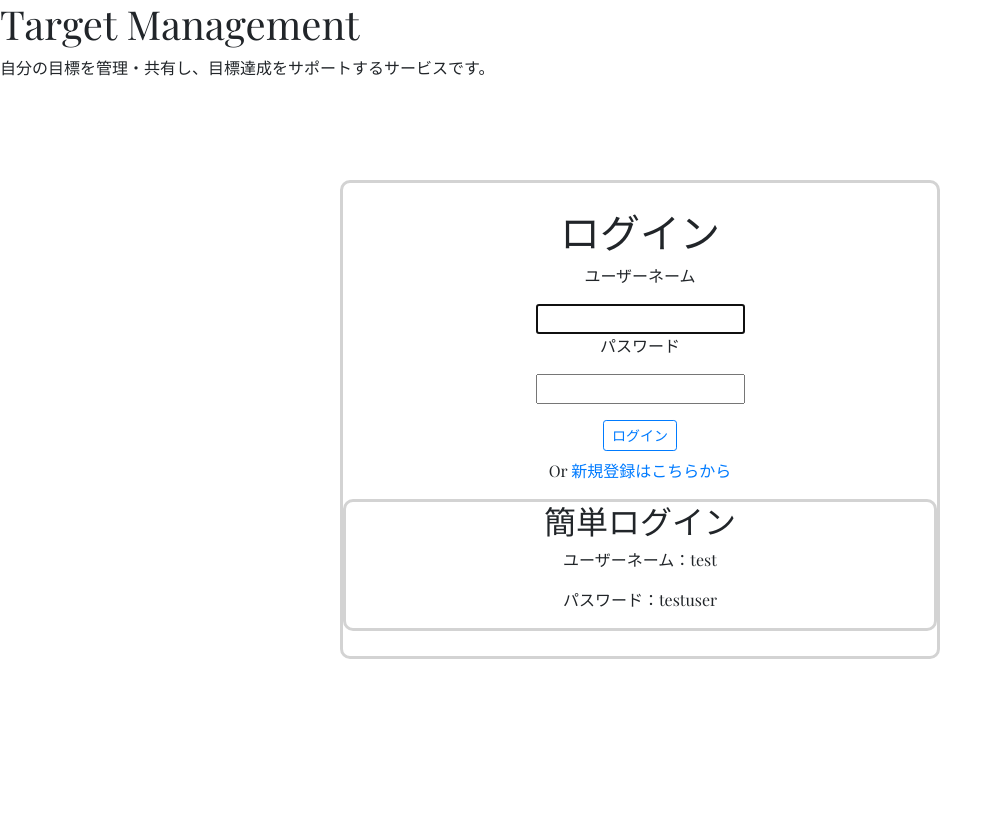
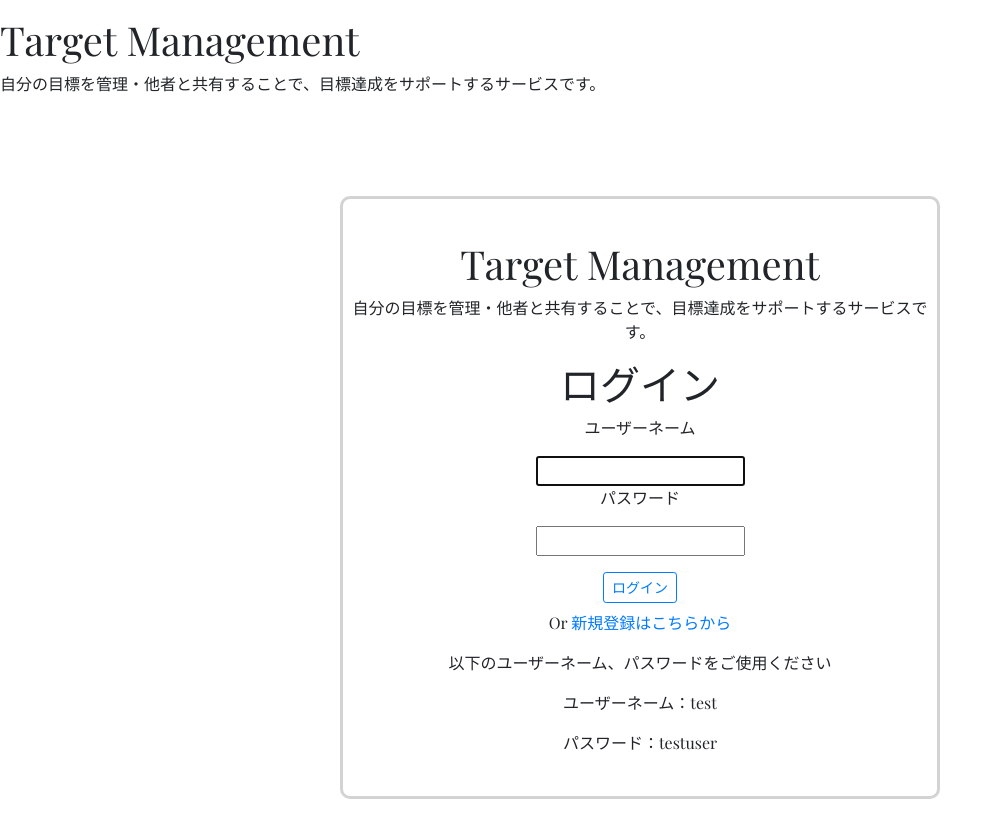
Before and after one commit to ta-ou/target-deploy, a Django app: page /accounts/login/ in a window 1280 px wide. Shown: the whole page, without its empty margins (0-1002 px from the left). Before the commit the page ends 659 px from the top, so only its background shows below. Run offline with Django 3.2, Linux system fonts and the light colour scheme; some libraries are stand-ins or nearby versions; some web fonts are replaced.

Commit message:
login format

```diff
--- a/templates/auth_layout.html
+++ b/templates/auth_layout.html
@@ -4,6 +4,9 @@
   body {
     height: 100%;
     font-family: "Playfair Display", serif;
+  }
+  .title {
+    margin: auto;
   }
   .auth-box {
     border: 3px solid lightgray;
@@ -27,10 +30,6 @@
   .input-rule {
     font-size: small;
   }
-  .test-login {
-    border: 3px solid lightgray;
-    border-radius: 10px;
-  }
 </style>
 {% endblock %} {% block content %}
 <div class="outer-area">
--- a/templates/base.html
+++ b/templates/base.html
@@ -16,8 +16,10 @@
 </head>
 
 <body>
-  <h1>Target Management</h1>
-  <p>自分の目標を管理・共有し、目標達成をサポートするサービスです。</p>
+  <div class="title mt-3">
+    <h1>Target Management</h1>
+    <p>自分の目標を管理・他者と共有することで、目標達成をサポートするサービスです。</p>
+  </div>
   {% block content %}
   {% endblock %}
 
--- a/templates/django_registration/registration_form.html
+++ b/templates/django_registration/registration_form.html
@@ -1,4 +1,8 @@
 {% extends 'auth_layout.html' %} {% block auth %}
+<div class="title mt-3">
+  <h1>Target Management</h1>
+  <p>自分の目標を管理・他者と共有することで、目標達成をサポートするサービスです。</p>
+</div>
 <h3>アカウントを作成しましょう</h3>
 <div class="registration-form-container">
   <form method="POST">
--- a/templates/registration/login.html
+++ b/templates/registration/login.html
@@ -1,4 +1,8 @@
 {% extends 'auth_layout.html' %} {% block auth %}
+<div class="title mt-3">
+  <h1>Target Management</h1>
+  <p>自分の目標を管理・他者と共有することで、目標達成をサポートするサービスです。</p>
+</div>
 <h1>ログイン</h1>
 <div class="login-form-container">
   <form method="POST">
@@ -20,9 +24,9 @@
     <a href="{% url 'django_registration_register' %}">新規登録はこちらから</a>
   </p>
 </div>
-<div class="test-login">
-  <h2>簡単ログイン</h2>
-    <p>ユーザーネーム：test</p>
-    <p>パスワード：testuser</p>
+<div>
+  <p>以下のユーザーネーム、パスワードをご使用ください</p>
+  <p>ユーザーネーム：test</p>
+  <p>パスワード：testuser</p>
 </div>
 {% endblock %}
```
